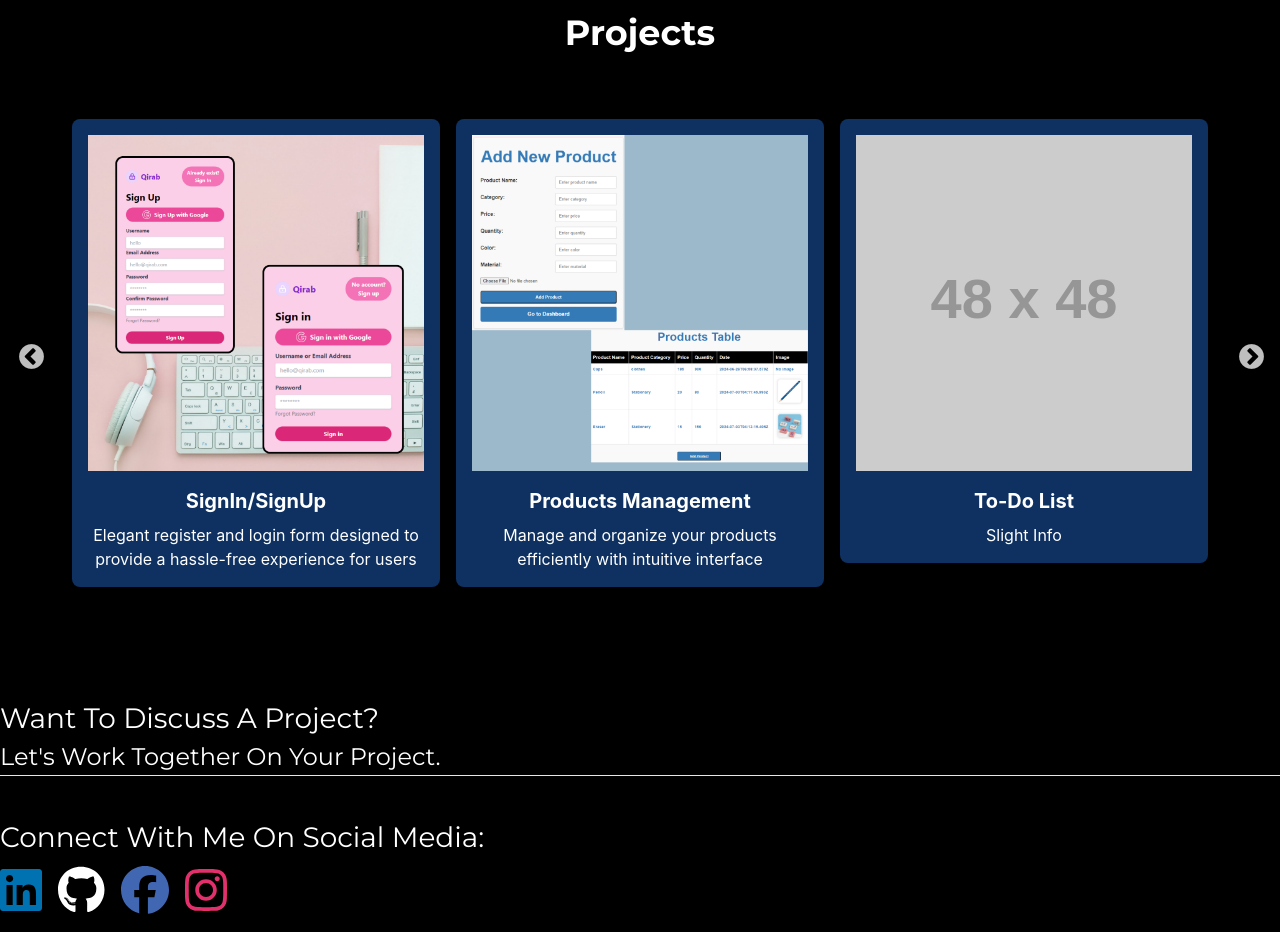
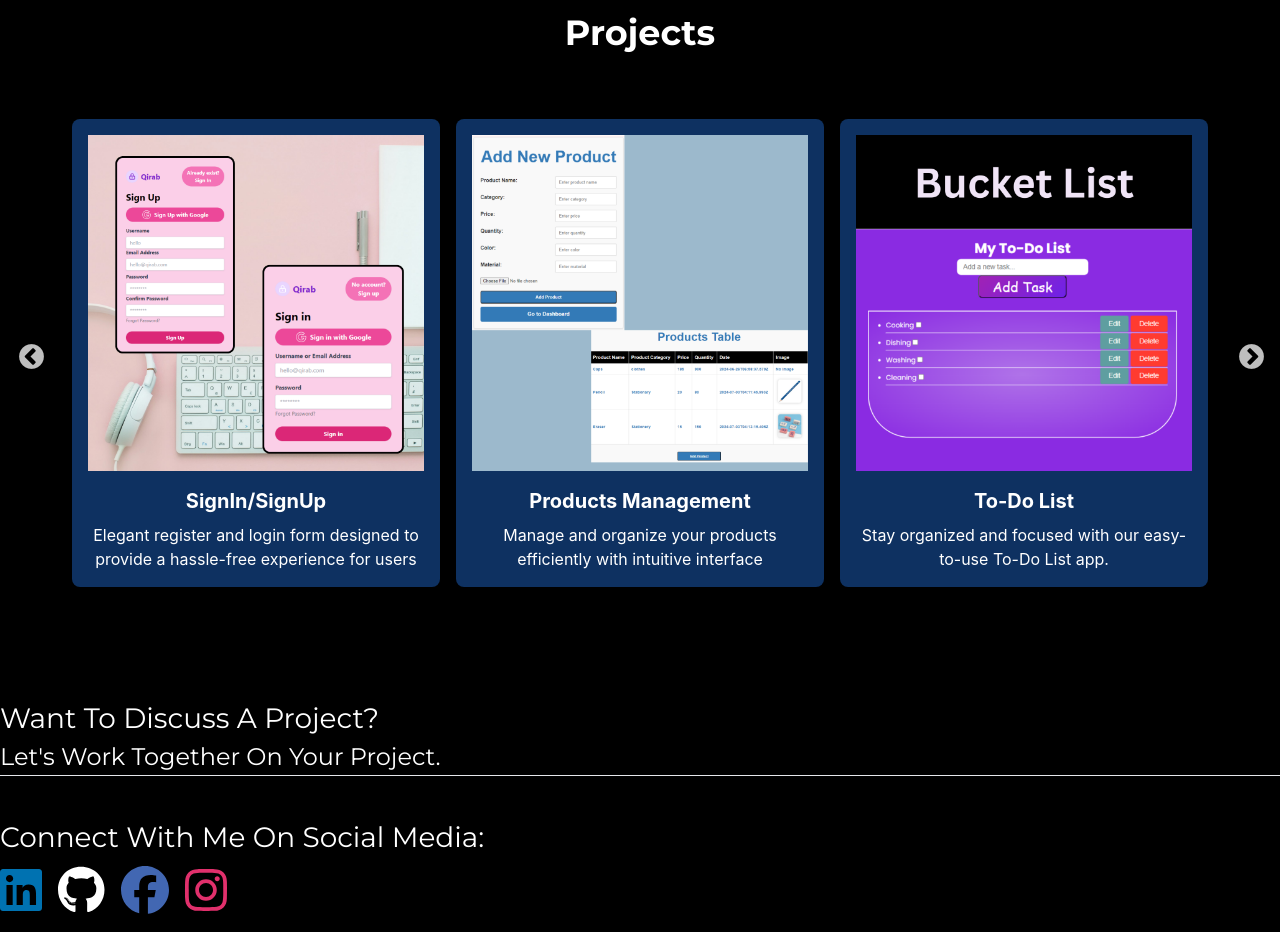
Before and after one commit to Usman945825/Portfolio, a React (Create React App) app: page / in a window 1280 px wide. Shown: the part 1680-2612 px from the top of the page. Built offline with nearby package versions, Linux system fonts and the light colour scheme.

Commit message:
Project added

```diff
--- a/src/components/hero/Hero.jsx
+++ b/src/components/hero/Hero.jsx
@@ -51,7 +51,7 @@ const Hero = () => {
   </button>
 </motion.div>
 
-<div className="flex lg:justify-center items-center w-full md:w-full sm:w-full md:justify-start mt-10 md:mt-0 sm:mt-10">
+<div className="flex lg:justify-center items-center justify-center w-full md:w-full sm:w-full md:justify-start md:justify-center mt-10 md:mt-0 sm:mt-10">
   <motion.div
   className="contents"
     initial={{ opacity: 0}}
@@ -59,7 +59,7 @@ const Hero = () => {
     <motion.div
       initial={{ opacity: 0}}
       animate={{ opacity: 1, transition: {delay: 2.4, duration: 0.4, ease: "easeInOut"}}}
-      className="w-[298px] h-[298px] xl:w-[428px] xl:h-[428px] mix-blend-lighten absolute">
+     className="w-[250px] h-[250px] md:w-[300px] md:h-[300px] lg:w-[428px] lg:h-[428px] xl:w-[428px] xl:h-[428px] mix-blend-lighten absolute">
       <img
         src={me}
         alt="SignIn/SignUp"
--- a/src/components/projects/Project.jsx
+++ b/src/components/projects/Project.jsx
@@ -3,6 +3,7 @@ import { motion } from "framer-motion";
 import Slider from "react-slick";
 import register from "../../Images/1.png";
 import Products from "../../Images/Products Management.png"
+import Bucket from "../../Images/BucketList.png"
 import "slick-carousel/slick/slick.css";
 import "slick-carousel/slick/slick-theme.css";
 import "../projects/Project.css";
@@ -56,9 +57,9 @@ const Project = () => {
       description: "Manage and organize your products efficiently with intuitive interface",
     },
     {
-      image: "https://placeholder.com/48x48", // Replace with your image
+      image: Bucket, // Replace with your image
       title: "To-Do List",
-      description: "Slight Info",
+      description: "Stay organized and focused with our easy-to-use To-Do List app.",
     },
     // Add more projects here
   ];
```
Also changed, not shown: src/Images/BucketList.png (added).
